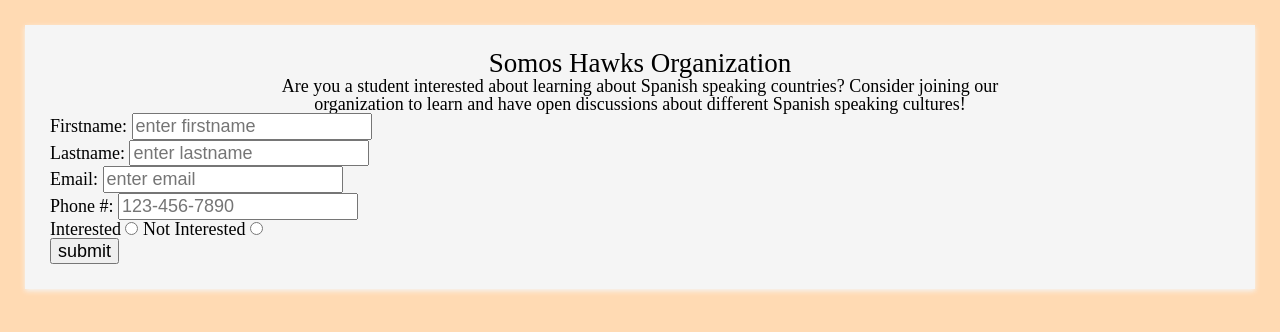
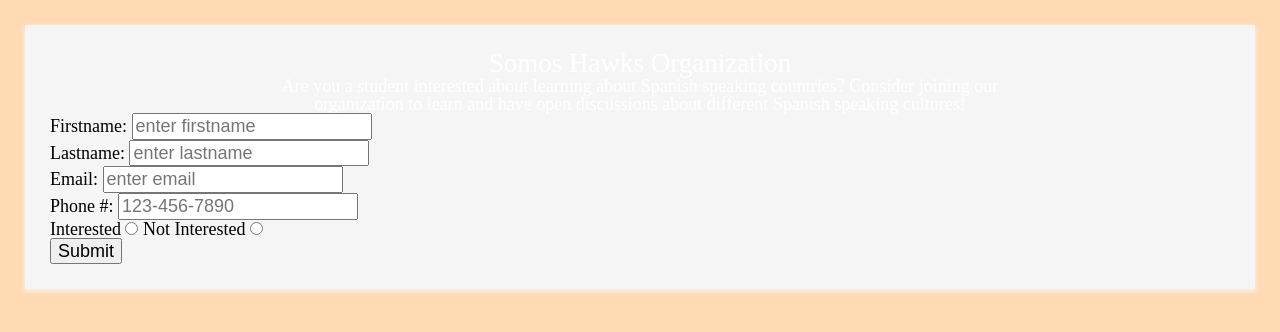
Before and after one commit to ste9jpg/Project1, a plain HTML site: page index.html in a window 1280 px wide. Drawn offline with Linux system fonts and the light colour scheme.

Commit message:
Update index.html

```diff
--- a/index.html
+++ b/index.html
@@ -10,12 +10,13 @@
 <body>
 <main id="content">
   <form method="get" action="#null">
-    <h1>Somos Hawks Organization</h1>
-	<p>
-	  Are you a student interested about learning about Spanish speaking countries? Consider joining our
-	  organization to learn and have open discussions about different Spanish speaking cultures!
-	</p>
-
+    <div>
+      <h1>Somos Hawks Organization</h1>
+	  <p>
+	    Are you a student interested about learning about Spanish speaking countries? Consider joining our
+	    organization to learn and have open discussions about different Spanish speaking cultures!
+	  </p>
+	</div>
 	<ol>
 	  <li id="input-fname">
 	    <label for="fname">Firstname: </label>
@@ -41,7 +42,7 @@
 	  </li>
 	</ol>
 
-	<input type="submit" value="submit" id="send">
+	<input type="submit" value="Submit" id="send">
 
   </form>
 
```
